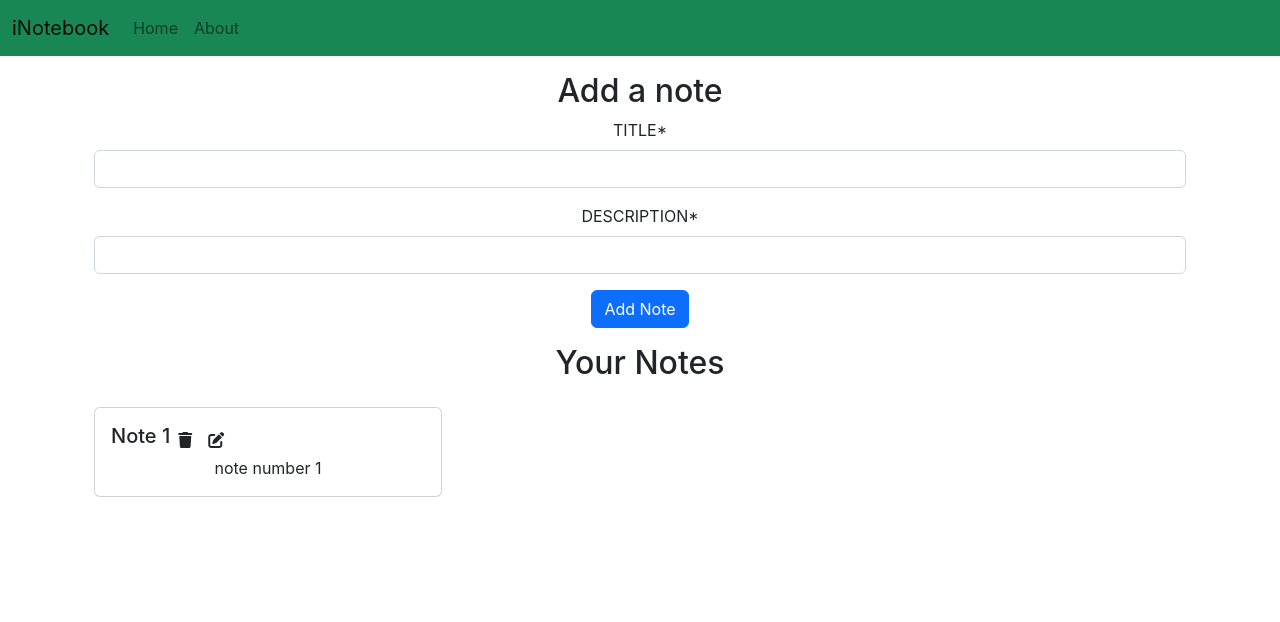
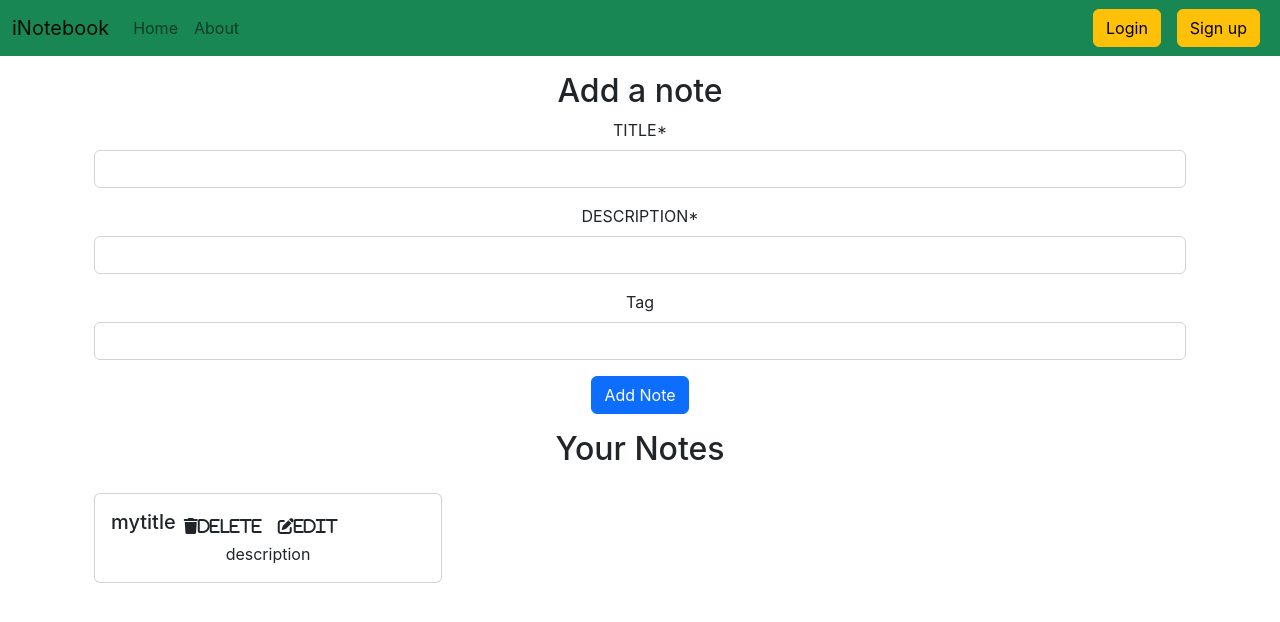
Before and after one commit to Pallav-19/PrivoBook-frontend, a React (Create React App) app: page / in a window 1280 px wide. Shown: the top 622 px of the page. Built offline with nearby package versions, Linux system fonts and the light colour scheme; no server answers.

Commit message:
login and signup component added

```diff
--- a/package.json
+++ b/package.json
@@ -3,6 +3,10 @@
   "version": "0.1.0",
   "private": true,
   "dependencies": {
+    "@emotion/react": "^11.9.0",
+    "@emotion/styled": "^11.8.1",
+    "@mui/icons-material": "^5.8.3",
+    "@mui/material": "^5.8.3",
     "@testing-library/jest-dom": "^5.16.4",
     "@testing-library/react": "^13.3.0",
     "@testing-library/user-event": "^13.5.0",
--- a/src/App.js
+++ b/src/App.js
@@ -1,6 +1,7 @@
 import "./App.css";
 import React, { Fragment } from "react";
-
+import Login from "./components/Login";
+import Signup from "./components/Signup";
 import { BrowserRouter as Router, Routes, Route } from "react-router-dom";
 import Navbar from "./components/Navbar";
 import Home from "./components/Home";
@@ -17,6 +18,8 @@ function App() {
               <Routes>
                 <Route exact path="/" element={<Home />}></Route>
                 <Route exact path="/about" element={<About />}></Route>
+                <Route exact path="/login" element={<Login />}></Route>
+                <Route exact path="/signup" element={<Signup />}></Route>
               </Routes>
             </div>
           </Fragment>
--- a/src/components/AddNote.jsx
+++ b/src/components/AddNote.jsx
@@ -5,7 +5,7 @@ import NoteContext from "./contexts/Notes/noteContext";
 const AddNote = () => {
   const context = useContext(NoteContext);
   const { addNote } = context;
-  const [note, setnote] = useState({ title: "", description: "" ,tag:"default"});
+  const [note, setnote] = useState({ title: "", description: "" ,tag:""});
   const handleclick = (e) => {
     e.preventDefault();
     addNote(note.title,note.description,note.tag);
@@ -44,6 +44,19 @@ const AddNote = () => {
             name="description"
           />
         </div>
+        <div className="mb-3">
+          <label htmlFor="description" className="form-label">
+            Tag
+          </label>
+          <input
+            required
+            type="text"
+            className="form-control"
+            id="tag"
+            onChange={changehandler}
+            name="tag"
+          />
+        </div>
 
         <button onClick={handleclick} type="submit" className="btn btn-primary">
           Add Note
--- /dev/null
+++ b/src/components/Login.jsx
@@ -0,0 +1,40 @@
+import React from "react";
+import "./Home.css"
+const login = () => {
+  return (
+    <div className="login">
+      <form>
+        <div class="mb-3">
+          <label for="exampleInputEmail1" class="form-label">
+            Email address
+          </label>
+          <input
+            type="email"
+            class="form-control"
+            id="exampleInputEmail1"
+            aria-describedby="emailHelp"
+          />
+          <div id="emailHelp" class="form-text">
+            We'll never share your email with anyone else.
+          </div>
+        </div>
+        <div class="mb-3">
+          <label for="exampleInputPassword1" class="form-label">
+            Password
+          </label>
+          <input
+            type="password"
+            class="form-control"
+            id="exampleInputPassword1"
+          />
+        </div>
+
+        <button type="submit" class="btn btn-primary">
+          Login
+        </button>
+      </form>
+    </div>
+  );
+};
+
+export default login;
--- a/src/components/Navbar.jsx
+++ b/src/components/Navbar.jsx
@@ -35,13 +35,19 @@ function Navbar() {
               </li>
               <li className="nav-item">
                 <Link
-                  className={`nav-link ${location === "/about" ? "active" : " "} `}
+                  className={`nav-link ${
+                    location === "/about" ? "active" : " "
+                  } `}
                   to="/about"
                 >
                   About
                 </Link>
               </li>
             </ul>
+            <div class="d-flex">
+              <Link to="/login" role="button" class="btn mx-2 btn-warning">Login</Link>
+              <Link to="/signup" role="button" class="btn mx-2 btn-warning">Sign up</Link>
+            </div>
           </div>
         </div>
       </nav>
--- a/src/components/NoteItem.jsx
+++ b/src/components/NoteItem.jsx
@@ -4,7 +4,7 @@ import "./NoteItem.css";
 import NoteContext from "./contexts/Notes/noteContext";
 function NoteItem(props) {
   const { note } = props;
-  const { deleteNote } = useContext(NoteContext);
+  const { deleteNote, editNote } = useContext(NoteContext);
 
   return (
     <div>
@@ -12,8 +12,22 @@ function NoteItem(props) {
         <div className="card-body">
           <div className="d-flex align-items-center">
             <h5 className="card-title">{note.title}</h5>
-            <i className="fa-solid fa-trash mx-2" onClick={()=>{deleteNote(note)}}></i>
-            <i className="fa-solid fa-edit mx-2"></i>
+            <i
+              className="fa-solid fa-trash mx-2"
+              onClick={() => {
+                deleteNote(props.key);
+              }}
+            >
+              Delete
+            </i>
+            <i
+              className="fa-solid fa-edit mx-2"
+              onClick={() => {
+                props.update(note);
+              }}
+            >
+              Edit
+            </i>
           </div>
           <p className="card-text">{note.description}</p>
         </div>
--- a/src/components/Notes.jsx
+++ b/src/components/Notes.jsx
@@ -1,20 +1,122 @@
+/* eslint-disable react-hooks/exhaustive-deps */
 /* eslint-disable no-unused-vars */
-import React, { useContext } from "react";
+import React, { useContext, useEffect, useRef, useState } from "react";
 import NoteContext from "./contexts/Notes/noteContext";
 import NoteItem from "./NoteItem";
 import AddNote from "./AddNote";
 
 function Notes() {
   const context = useContext(NoteContext);
-  const { notes, addNote } = context;
+  const { notes, getNotes, editNote } = context;
+
+  const [note, setnote] = useState({ title: "", description: "", tag: "" });
+
+  const changehandler = (e) => {
+    setnote({ ...note, [e.target.name]: e.target.value });
+  };
+  const handleclick = (e) => {
+    e.preventDefault();
+    editNote(note.title, note.description, note.tag);
+  };
+  const ref = useRef(null);
+  const updateNote = (note) => {
+    ref.toggle();
+  };
+  useEffect(() => {
+    return () => {
+      getNotes();
+    };
+  }, []);
   return (
     <>
       <AddNote />
+      <div className="modal" tabIndex="-1" ref={ref}>
+        <div className="modal-dialog">
+          <div className="modal-content">
+            <div className="modal-header">
+              <h5 className="modal-title">Edit Note</h5>
+              <button
+                type="button"
+                className="btn-close"
+                data-bs-dismiss="modal"
+                aria-label="Close"
+              ></button>
+            </div>
+            <div className="modal-body">
+              <form>
+                <h2>Add a note</h2>
+                <div className="mb-3">
+                  <label htmlFor="title" className="form-label">
+                    TITLE*
+                  </label>
+                  <input
+                    required
+                    type="text"
+                    className="form-control"
+                    id="etitle"
+                    aria-describedby="emailHelp"
+                    onChange={changehandler}
+                    name="etitle"
+                  />
+                </div>
+                <div className="mb-3">
+                  <label htmlFor="description" className="form-label">
+                    DESCRIPTION*
+                  </label>
+                  <input
+                    required
+                    type="text"
+                    className="form-control"
+                    id="edescription"
+                    onChange={changehandler}
+                    name="edescription"
+                  />
+                </div>
+                <div className="mb-3">
+                  <label htmlFor="description" className="form-label">
+                    Tag
+                  </label>
+                  <input
+                    required
+                    type="text"
+                    className="form-control"
+                    id="etag"
+                    onChange={changehandler}
+                    name="etag"
+                  />
+                </div>
+
+                <button
+                  onClick={handleclick}
+                  type="submit"
+                  className="btn btn-primary"
+                >
+                  Add Note
+                </button>
+              </form>
+            </div>
+            <div className="modal-footer">
+              <button
+                type="button"
+                className="btn btn-secondary"
+                data-bs-dismiss="modal"
+              >
+                Close
+              </button>
+              <button type="button" className="btn btn-primary">
+                Save changes
+              </button>
+            </div>
+          </div>
+        </div>
+      </div>
       <div className="row my-3">
         <h2>Your Notes</h2>
         <div className="col-sm-4">
           {notes.map((note) => {
-            return <NoteItem key={note._id} note={note} />;
+            return (
+              <NoteItem key={note._id} updateNote={updateNote} note={note} />
+            );
           })}
         </div>
       </div>
--- /dev/null
+++ b/src/components/Signup.jsx
@@ -0,0 +1,40 @@
+import React from "react";
+import "./Home.css"
+const signup = () => {
+  return (
+    <div className="signup">
+      <form>
+        <div class="mb-3">
+          <label for="exampleInputEmail1" class="form-label">
+            Email address
+          </label>
+          <input
+            type="email"
+            class="form-control"
+            id="exampleInputEmail1"
+            aria-describedby="emailHelp"
+          />
+          <div id="emailHelp" class="form-text">
+            We'll never share your email with anyone else.
+          </div>
+        </div>
+        <div class="mb-3">
+          <label for="exampleInputPassword1" class="form-label">
+            Password
+          </label>
+          <input
+            type="password"
+            class="form-control"
+            id="exampleInputPassword1"
+          />
+        </div>
+
+        <button type="submit" class="btn btn-primary">
+          Sign Up
+        </button>
+      </form>
+    </div>
+  );
+};
+
+export default signup;
--- a/src/components/contexts/Notes/notesState.js
+++ b/src/components/contexts/Notes/notesState.js
@@ -1,28 +1,84 @@
+/* eslint-disable array-callback-return */
+/* eslint-disable no-unused-expressions */
 /* eslint-disable no-unused-vars */
 import React, { useState } from "react";
 import NoteContext from "./noteContext";
 const NoteState = (props) => {
-  const [notes, setNotes] = useState([
-    {
-      title: "Note 1",
-      description: "note number 1",
-    },
-  ]);
+  const host = "http://localhost:8080/";
+  const [notes, setNotes] = useState([{
+    _id:1,
+    title:"mytitle",
+    description:"description"
+  }]);
+
+  //getAllNotes
+  const getNotes = async () => {
+    const response = await fetch(
+      `http://localhost:8080/api/note/fetchAllNotes`,
+      {
+        method: "GET",
+        headers: {
+          "Content-Type": "application/json",
+          Accept: "application/json",
+        },
+      }
+    );
+    const json = await response.json();
+    // console.log(json.payload)
+    setNotes(json.payload);
+  };
   // add a note
-  const addNote = (title, description, tag) => {
+  const addNote = async (title, description, tag) => {
     const note = {
+      _id: 1,
       title: title,
       description: description,
       tag: tag,
     };
-    setNotes(notes.concat(note));
+
+    const response = await fetch(`${host}api/notes/addNotes`, {
+      method: "POST",
+      headers: {
+        "Content-Type": "application/json",
+      },
+      body: JSON.stringify({ title, description, tag }),
+    });
+    // setNotes(notes.concat(note));
   };
   // delete a note
-  const deleteNote = () => {};
+  const deleteNote = async (id) => {
+    const newNotes = notes.filter((note) => {
+      return note._id !== id;
+    });
+    const response = await fetch(`${host}api/notes/updateNote/${id}`, {
+      method: "DELETE",
+      headers: {
+        "Content-Type": "application/json",
+      },
+    });
+    setNotes(notes.concat(newNotes));
+  };
   // edit note
-  const editNote = () => {};
+  const editNote = async (id, title, description, tag) => {
+    notes.forEach((note) => {
+      if (id === note._id) {
+        note.title = title;
+        note.description = description;
+        note.tag = tag;
+      }
+    });
+    const response = await fetch(`${host}api/notes/updateNote/${id}`, {
+      method: "PATCH",
+      headers: {
+        "Content-Type": "application/json",
+      },
+      body: JSON.stringify({ title, description, tag }),
+    });
+  };
   return (
-    <NoteContext.Provider value={{ notes, addNote, deleteNote, editNote }}>
+    <NoteContext.Provider
+      value={{ notes:notes, addNote, deleteNote, editNote, getNotes }}
+    >
       {props.children}
     </NoteContext.Provider>
   );
--- a/src/components/try.html
+++ b/src/components/try.html
@@ -8,6 +8,9 @@
   </head>
   <body>
     <div class="container-fluid"></div>
-
+    <div class="d-flex">
+      <Link to="" role="button" class="btn btn-primary"></Link
+      ><Link to="" role="button" class="btn btn-primary"></Link>
+    </div>
   </body>
 </html>
```
Also changed, not shown: src/components/Home.css (+12 -0 lines), 1 other file (tests, documents, lock files or other folders).
